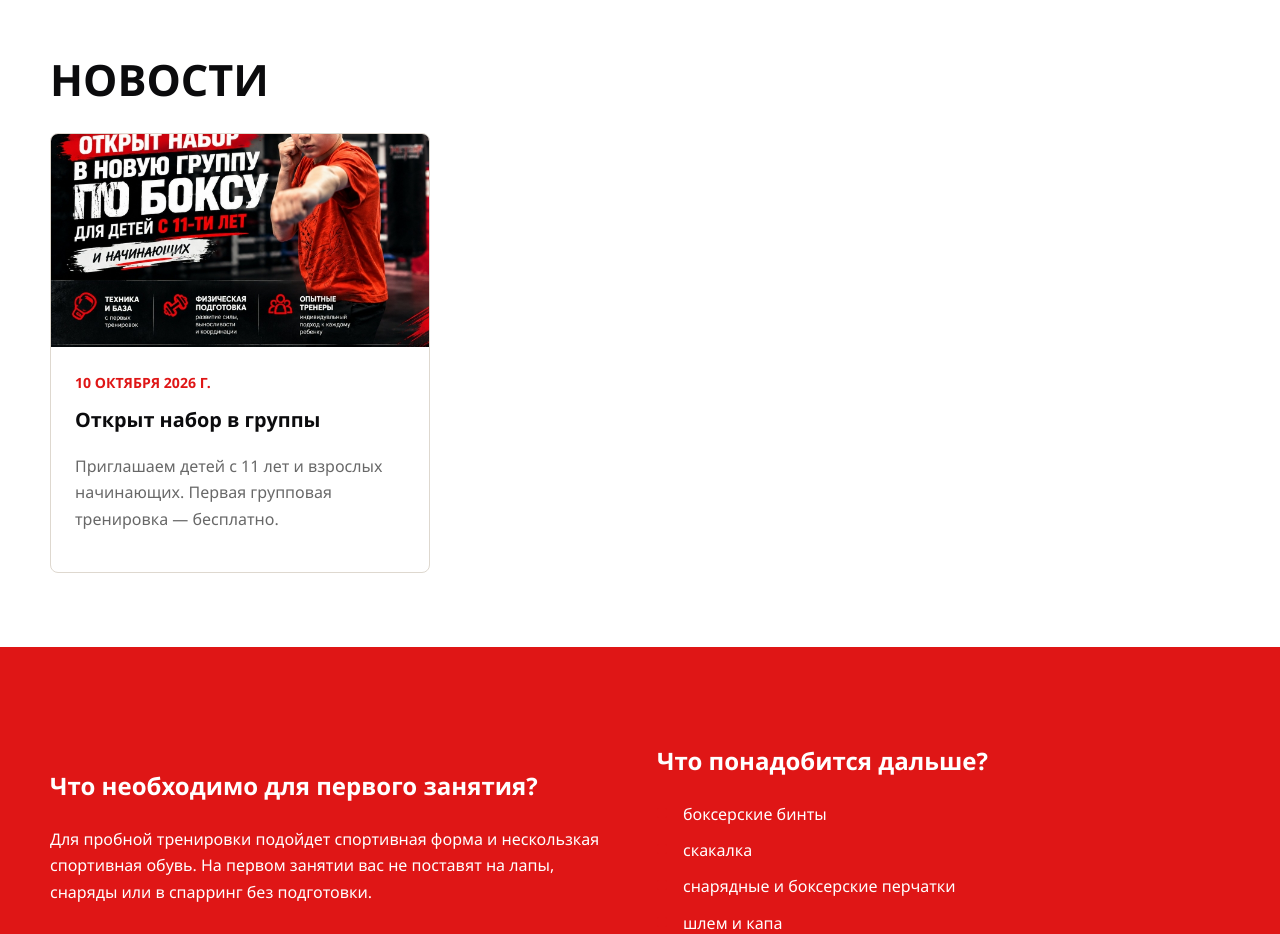
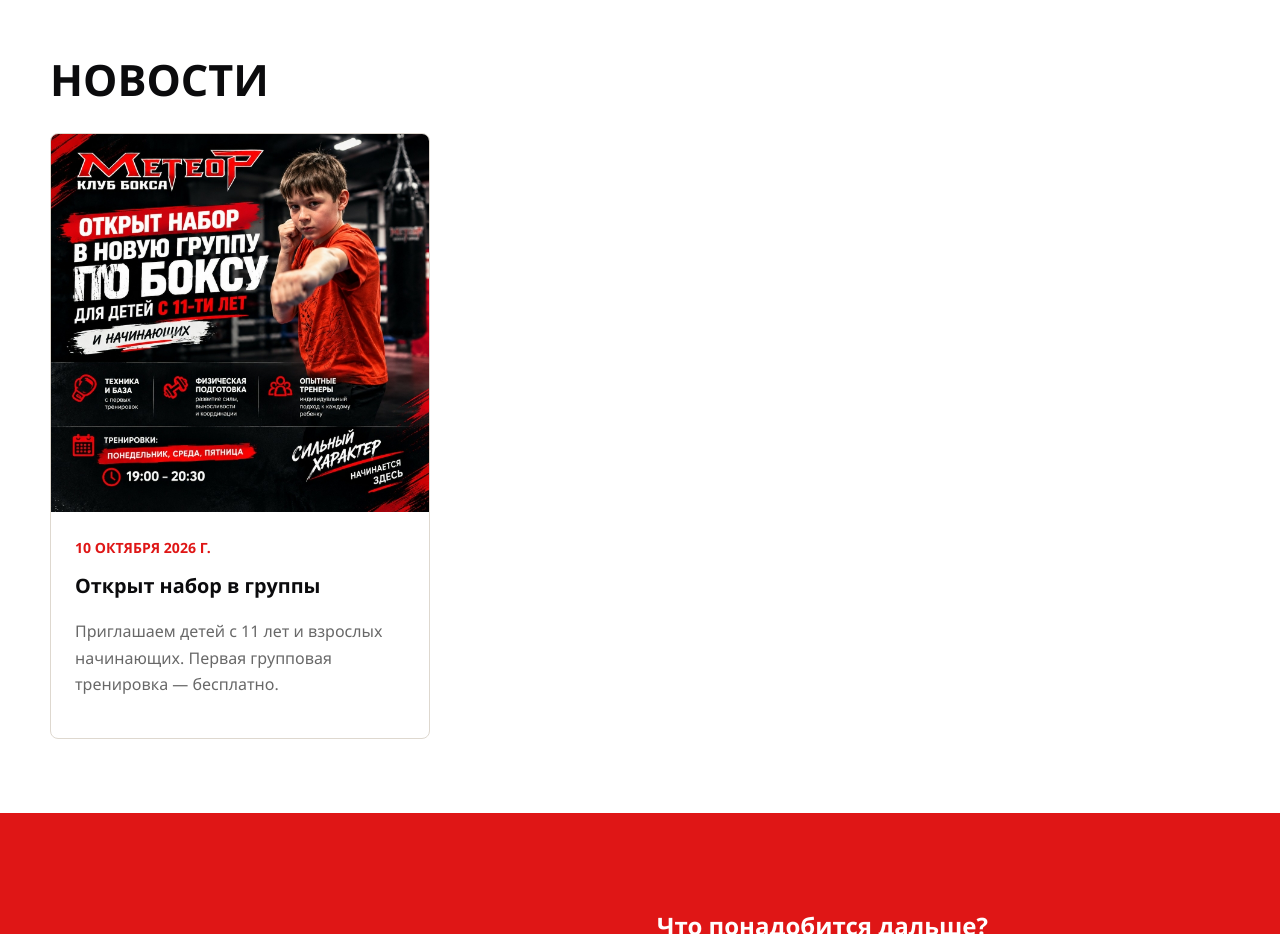
Before and after one commit to landat/step-static-website, a website: page index.html in a window 1280 px wide. Shown: the part 2600-3534 px from the top of the page. Drawn offline with Linux system fonts and the light colour scheme.

Commit message:
Show complete news photos at their original aspect ratio

```diff
--- a/assets/styles.css
+++ b/assets/styles.css
@@ -520,9 +520,10 @@ a {
 }
 
 .news-card > img {
+  display: block;
   width: 100%;
-  aspect-ratio: 16 / 9;
-  object-fit: cover;
+  height: auto;
+  object-fit: contain;
 }
 
 .news-card-body {
```
